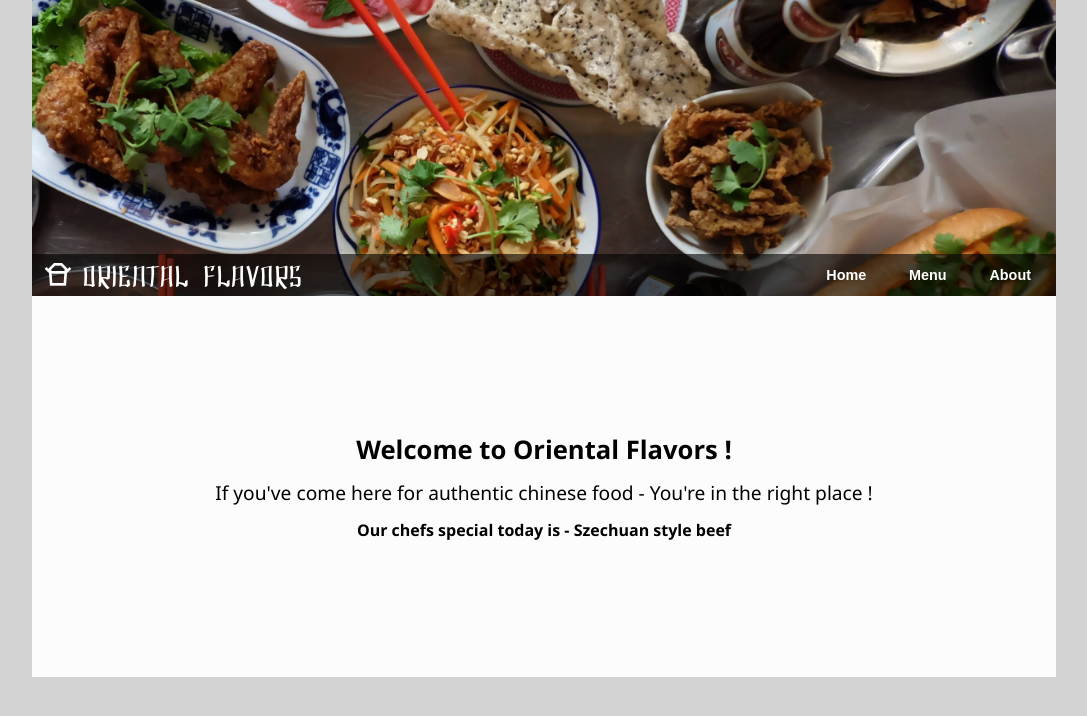
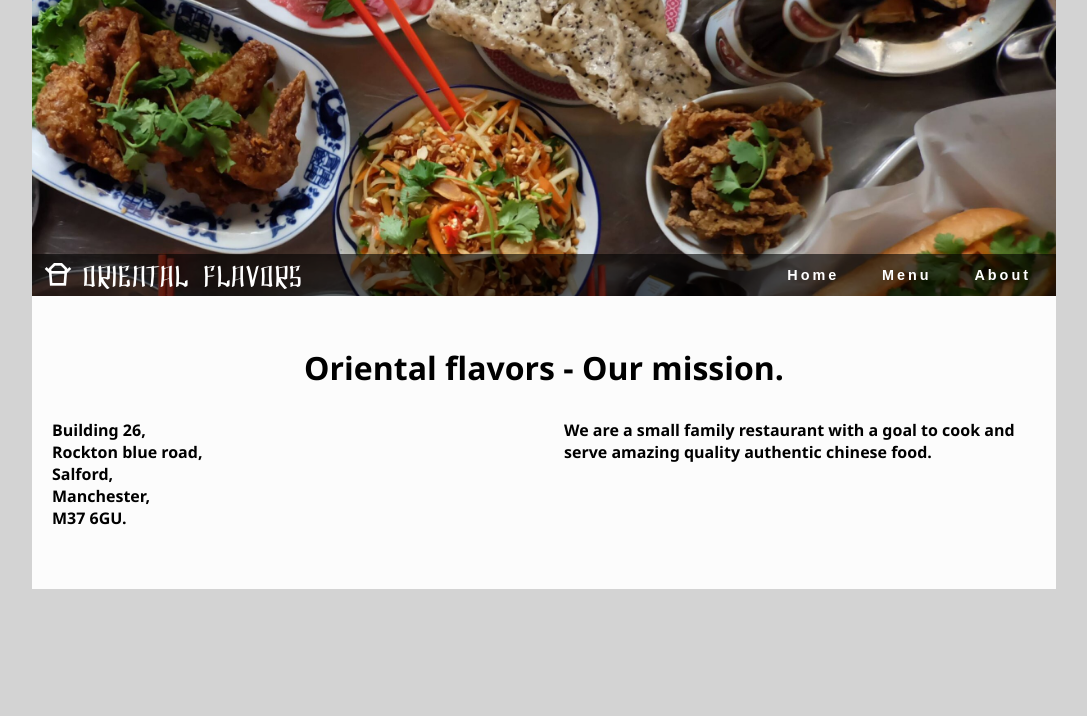
Before and after one commit to Martynas0/odin_restaurant_page, a website built with webpack: page src/index.html in a window 1280 px wide. Both pictures are taken after a click on the button "About". Shown: the whole page, without its empty margins (96-1183 px from the left). Built offline with nearby package versions, Linux system fonts and the light colour scheme.

Commit message:
Add About page.

```diff
--- a/src/index.js
+++ b/src/index.js
@@ -1,4 +1,35 @@
 import renderHome from "./pages/home";
+import renderAbout from "./pages/about";
+import renderMenu from "./pages/menu";
 import "./styles/style.css";
 
-renderHome();
+(function() {
+    const nav = document.querySelector("nav");
+
+    renderMenu();
+
+    nav.addEventListener("click", (e) => {
+        const element = e.target.id;
+        if(element === "menu") {
+            console.log("Menu");
+        }
+        else if(element === "home") {
+            clearPage();
+            renderHome();
+        }
+        else if(element === "about") {
+            clearPage();
+            renderAbout();
+        }
+
+    })
+
+    function clearPage() {
+        const content = document.querySelectorAll("#content > div");
+        content.forEach( item => item.remove() );
+    }
+
+
+
+
+})()
--- a/src/pages/about.js
+++ b/src/pages/about.js
@@ -0,0 +1,25 @@
+import "../styles/about.css";
+
+
+export default function renderPage() {
+
+    const div = document.createElement("div");
+    div.classList.add("about");
+
+    const h2 = document.createElement("h2");
+    h2.textContent = "Oriental flavors - Our mission.";
+    div.appendChild(h2);
+
+    const address = document.createElement("p");
+    address.setAttribute("aria-label", "Address");
+    address.innerHTML = "Building 26,<br>Rockton blue road,<br>Salford,<br>Manchester,<br>M37 6GU.";
+    div.appendChild(address);
+
+    const p = document.createElement("p");
+    p.textContent = "We are a small family restaurant with a goal to cook and serve amazing quality authentic chinese food.";
+    div.appendChild(p);
+
+
+
+    document.querySelector("#content").appendChild(div);
+}
--- a/src/pages/menu.js
+++ b/src/pages/menu.js
@@ -1,4 +1,6 @@
 
-const greet = "Hello Console.";
+function renderPage() {
 
-export default greet;
+}
+
+export default renderPage;
--- /dev/null
+++ b/src/styles/about.css
@@ -0,0 +1,20 @@
+div.about {
+    padding: 40px 0;
+
+    display: grid;
+    grid-template-columns: 1fr 1fr;
+    grid-template-rows: min-content 1fr;
+    gap: 20px;
+}
+
+div.about > h2 {
+    font-size: 2rem;
+    font-weight: 900;
+    text-align: center;
+    grid-column: 1 / -1;
+}
+
+div.about > p {
+    padding: 10px;
+    font-weight: 600;
+}
--- a/src/styles/style.css
+++ b/src/styles/style.css
@@ -59,6 +59,7 @@ nav > ul {
 }
 
 nav button {
+    letter-spacing: 3px;
     color: white;
     font-weight: 600;
     font-size: 0.9rem;
```
Also changed, not shown: src/styles/menu.css (added).
